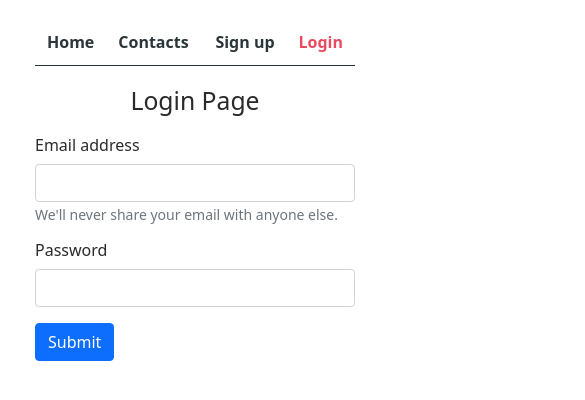
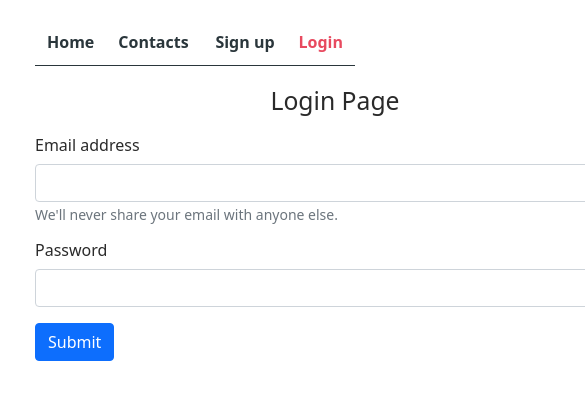
Before and after one commit to Olga-Smolianinova/goit-react-hw-07-phonebook, a React (Create React App) app: page /login in a window 390 px wide. Shown: the top 400 px of the page, 585 px wide, since content can reach past the window. Built offline with nearby package versions, Linux system fonts and the light colour scheme.

Commit message:
add erron to phonebook-reducer

```diff
--- a/src/components/Container/Container.js
+++ b/src/components/Container/Container.js
@@ -2,8 +2,22 @@ import React from 'react';
 
 import './Container.scss';
 
-const Container = ({ children }) => {
-  return <div className="Container">{children}</div>;
+const Container = ({ children, title, icon }) => {
+  return (
+    <div className="Container">
+      {children}
+
+      {/* для HomePage */}
+      <div className="homepage-container">
+        <h1 className="homepage-title">
+          {title}
+          <span role="img" aria-label="Phonebook icon">
+            {icon}
+          </span>
+        </h1>
+      </div>
+    </div>
+  );
 };
 
 export default Container;
--- a/src/components/LoginForm/LoginForm.js
+++ b/src/components/LoginForm/LoginForm.js
@@ -32,7 +32,7 @@ class LoginPage extends Component {
     const { email, password } = this.state;
 
     return (
-      <>
+      <div className="UserMenu">
         <h2 className="header-title">Login Page</h2>
 
         {/* форма из bootstrap. Подключение в index.html */}
@@ -79,7 +79,7 @@ class LoginPage extends Component {
             Submit
           </button>
         </form>
-      </>
+      </div>
     );
   }
 }
--- a/src/components/SignupForm/SignupForm.js
+++ b/src/components/SignupForm/SignupForm.js
@@ -33,7 +33,7 @@ class SignupForm extends Component {
     const { name, email, password } = this.state;
 
     return (
-      <>
+      <div className="UserMenu">
         <h2 className="header-title">Registration Page</h2>
 
         {/* форма из bootstrap. Подключенo в index.html */}
@@ -95,7 +95,7 @@ class SignupForm extends Component {
             Submit
           </button>
         </form>
-      </>
+      </div>
     );
   }
 }
--- a/src/index.css
+++ b/src/index.css
@@ -33,9 +33,16 @@ p {
 
 .App {
   text-align: center;
-  /* width: 600px;
+  width: 600px;
   margin-left: auto;
-  margin-right: auto; */
+  margin-right: auto;
+}
+
+/* UserMenu */
+.UserMenu {
+  width: 600px;
+  margin-left: auto;
+  margin-right: auto;
 }
 
 /* header */
--- a/src/pages/HomePage.js
+++ b/src/pages/HomePage.js
@@ -1,16 +1,28 @@
 import React from 'react';
+
+import Container from '../components/Container';
 
 const HomePage = () => {
   return (
-    <div className="homepage-container">
-      <h1 className="homepage-title">
-        Phonebook
-        <span role="img" aria-label="Phonebook icon">
-          📞
-        </span>
-      </h1>
-    </div>
+    <>
+      <Container title="Phonebook" icon="📞" />
+    </>
   );
 };
 
 export default HomePage;
+
+// const HomePage = () => {
+//   return (
+//     <div className="homepage-container">
+//       <h1 className="homepage-title">
+//         Phonebook
+//         <span role="img" aria-label="Phonebook icon">
+//           📞
+//         </span>
+//       </h1>
+//     </div>
+//   );
+// };
+
+// export default HomePage;
--- a/src/redux/phonebook/phonebook-reducer.js
+++ b/src/redux/phonebook/phonebook-reducer.js
@@ -43,8 +43,16 @@ const loading = createReducer(false, {
   [actions.deleteContactError]: () => false,
 });
 
+// 3 - редьюсер для error
+const error = createReducer(null, {
+  [actions.fetchContactsError]: (_, { payload }) => payload,
+  [actions.addContactError]: (_, { payload }) => payload,
+  [actions.deleteContactError]: (_, { payload }) => payload,
+});
+
 export default combineReducers({
   items,
   filter,
   loading, //для отображения состояния загрузки во время http-запроса
+  error,
 });
```
